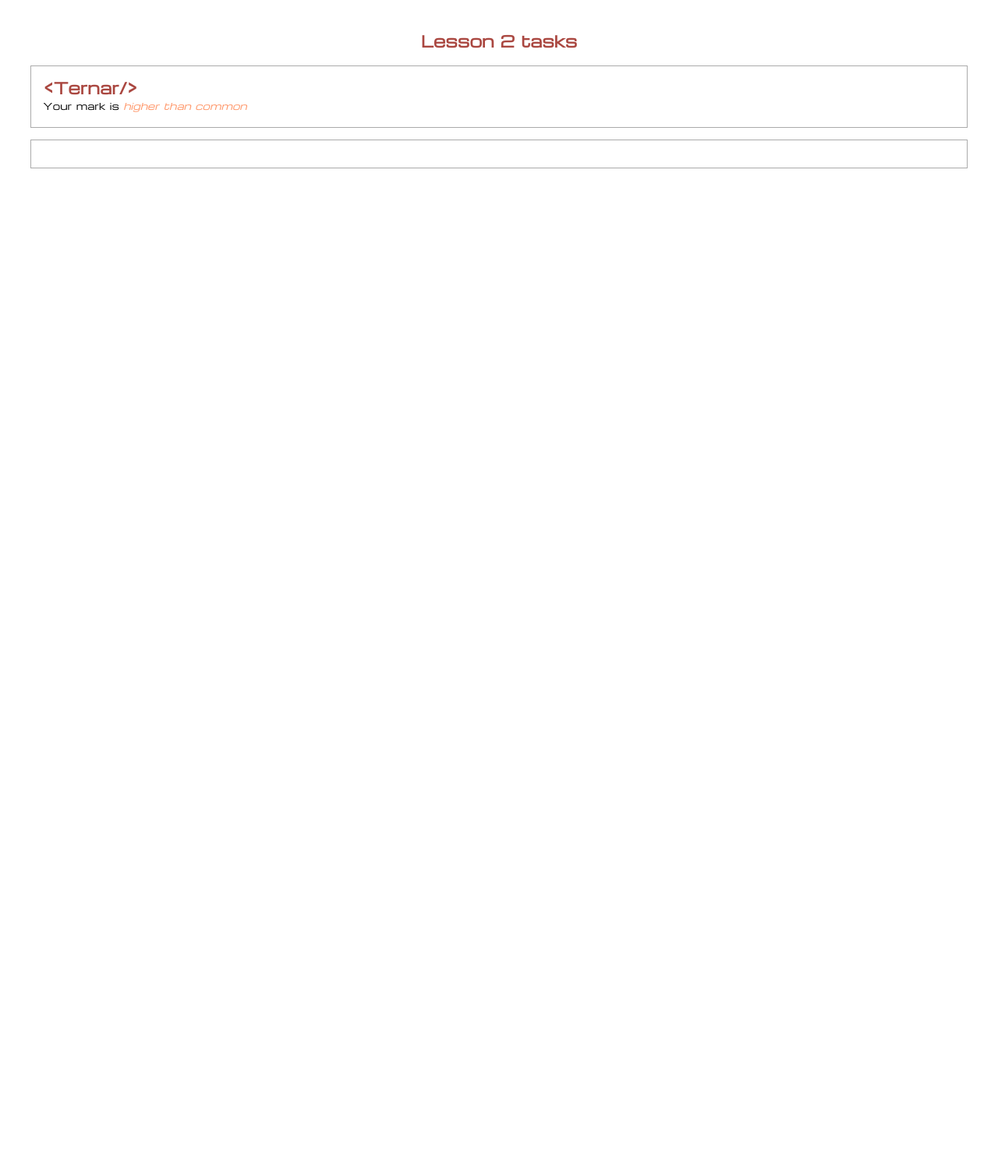
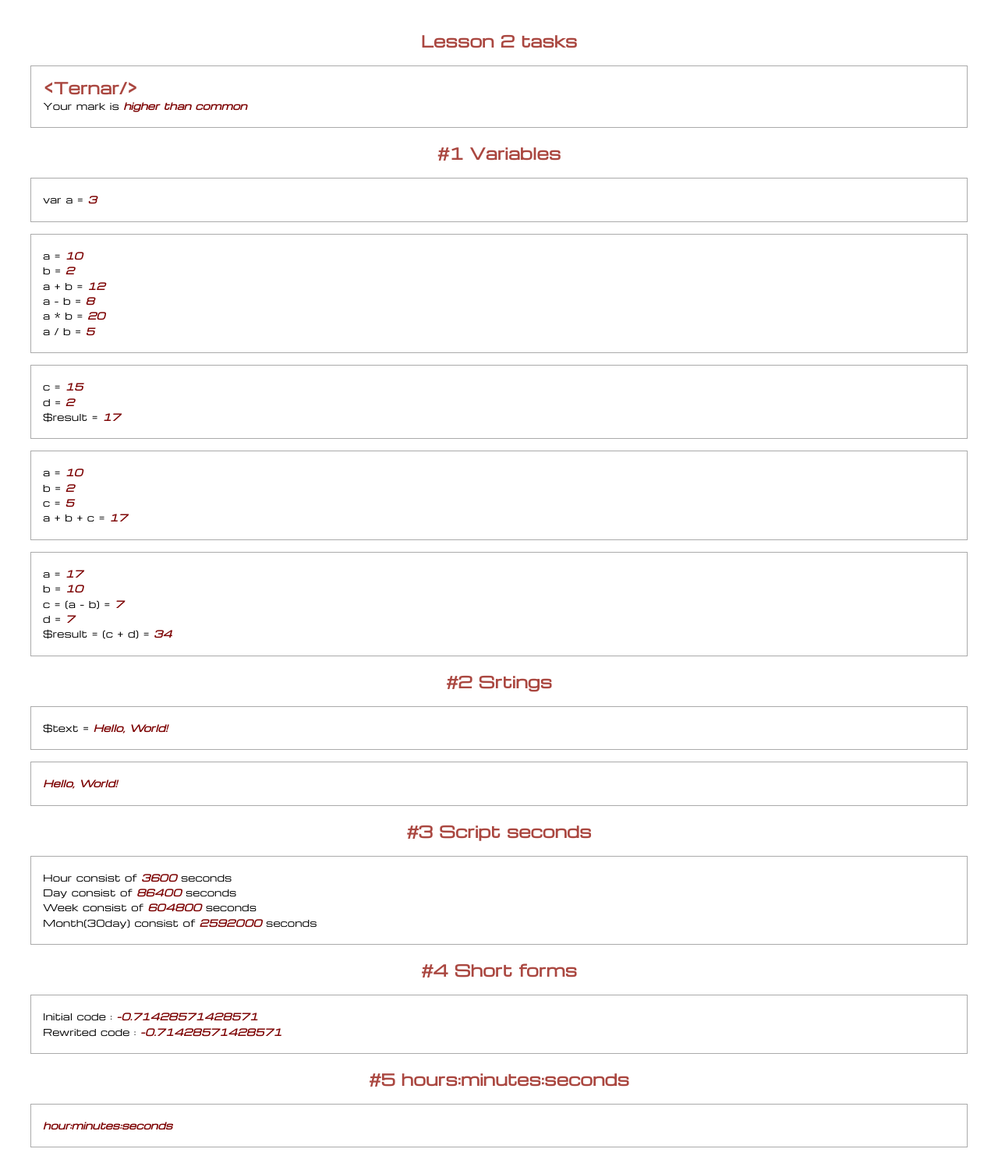
Before and after one commit to bogdan4977/php-course, a PHP site: page / in a window 1280 px wide. Shown: the whole page at 78% size. Before the commit the page ends 216 px from the top, so only its background shows below. Run offline with PHP 8.4, Linux system fonts and the light colour scheme; some libraries are stand-ins or nearby versions.

Commit message:
home task 2 vol1

```diff
--- a/local.lesson2/css/all.css
+++ b/local.lesson2/css/all.css
@@ -28,8 +28,8 @@ html, body{
 }
 .page-wrapper{
     overflow: auto;
-    height: 100%;
-    padding-top: 2em;
+    min-height: 100%;
+    padding: 2em;
 }
 .full-width{
     width: 100%;
@@ -108,7 +108,8 @@ html, body{
     align-items: center;
 }
 em, strong, i{
-    color: #ff9567;
+    color: #7c0001;
+    font-weight: bold;
 
 }
 .content-block{
--- a/local.lesson2/index.php
+++ b/local.lesson2/index.php
@@ -11,6 +11,8 @@
     <link href='https://fonts.googleapis.com/css?family=Michroma' rel='stylesheet'>
     <link rel='stylesheet' href='css/normalize.css'>
     <link rel='stylesheet' href='css/all.css'>
+    <link rel="shortcut icon" href="favicon.ico" type="image/x-icon">
+    <link rel="icon" href="favicon.ico" type="image/x-icon">
     <title>lesson_2</title>
 </head>
 <body>
@@ -47,20 +49,145 @@
             <p class='content-text'><?php echo 'PHP\'s testting'; ?></p>
         </section>
     </div>
-    */?>
+    */ ?>
     <!-- Tern -->
     <section class="content-block centered">
         <?php
-            $mark = 5;
-            $markLabel = "Your mark is ";
+        $mark = 5;
+        $markLabel = "Your mark is ";
         ?>
         <h2 class="content-block__title" title="Ternar operation test">Ternar</h2>
         <p class="content-block__text">
             <?php echo $mark > 3 ? $markLabel . "<em>higher than common</em>" : $markLabel . "<em> lower than common</em>"; ?>
         </p>
     </section>
+    <!-- #1 variables  -->
+    <h2 class="main-title" title="Variables">#1 Variables</h2>
     <section class="content-block centered">
-        <p class="content-block__text"></p>
+        <?php
+        $a = 3;
+        ?>
+        <p class="content-block__text">var a = <em><?php echo $a; ?></em></p>
+    </section>
+
+    <section class="content-block centered">
+        <!--calculations-->
+        <?php
+        $a = 10;
+        $b = 2;
+        ?>
+        <p class="content-block__text">a = <em><?php echo $a; ?></em></p>
+        <p class="content-block__text">b = <em><?php echo $b; ?></em></p>
+        <p class="content-block__text">a + b = <em><?php echo($a + $b); ?></em></p>
+        <p class="content-block__text">a - b = <em><?php echo($a - $b); ?></em></p>
+        <p class="content-block__text">a * b = <em><?php echo($a * $b); ?></em></p>
+        <p class="content-block__text">a / b = <em><?php echo($a / $b); ?></em></p>
+    </section>
+    <section class="content-block centered">
+        <?php
+        $c = 15;
+        $d = 2;
+        //sum of c + d
+        $result = ($c + $d);
+        ?>
+        <p class="content-block__text">c = <em><?php echo $c; ?></em></p>
+        <p class="content-block__text">d = <em><?php echo $d; ?></em></p>
+        <p class="content-block__text">$result = <em><?php echo $result; ?></em></p>
+    </section>
+    <section class="content-block centered">
+        <?php
+        $a = 10;
+        $b = 2;
+        $c = 5;
+        ?>
+        <p class="content-block__text">a = <em><?php echo $a; ?></em></p>
+        <p class="content-block__text">b = <em><?php echo $b; ?></em></p>
+        <p class="content-block__text">c = <em><?php echo $c; ?></em></p>
+        <p class="content-block__text">a + b + c = <em><?php echo($a + $b + $c); ?></em></p>
+    </section>
+    <section class="content-block centered">
+        <?php
+        $a = 17;
+        $b = 10;
+        $c = ($a - $b);
+
+        $d = 7;
+        $result = $c + $d;
+        ?>
+        <p class="content-block__text">a = <em><?php echo $a; ?></em></p>
+        <p class="content-block__text">b = <em><?php echo $b; ?></em></p>
+        <p class="content-block__text">c = (a - b) = <em><?php echo $c; ?></em></p>
+        <p class="content-block__text">d = <em><?php echo $d; ?></em></p>
+        <p class="content-block__text">$result = (c + d) = <em><?php echo($a + $b + $c); ?></em></p>
+    </section>
+    <h2 class="main-title" title="Srtings">#2 Srtings</h2>
+    <section class="content-block centered">
+        <?php
+        $text = "Hello, World!";
+        ?>
+        <p class="content-block__text">$text = <em><?php echo $text; ?></em></p>
+    </section>
+    <section class="content-block centered">
+        <?php
+        $text1 = "Hello";
+        $text2 = "World!";
+        ?>
+        <p class="content-block__text"><em><?php echo $text1 . ", " . $text2; ?></em></p>
+    </section>
+    <h2 class="main-title" title="Script seconds">#3 Script seconds</h2>
+    <section class="content-block centered">
+        <?php
+        define("SECOND", 1);
+        $secondInMinute = (SECOND * 60);
+        $secondInHour = ($secondInMinute * 60);
+        $secondInDay = ($secondInHour * 24);
+        $secondInWeek = ($secondInDay * 7);
+        $secondInMonth = ($secondInDay * 30);
+        ?>
+        <p class="content-block__text">Hour consist of <em><?php echo $secondInHour; ?></em> seconds</p>
+        <p class="content-block__text">Day consist of <em><?php echo $secondInDay; ?></em> seconds</p>
+        <p class="content-block__text">Week consist of <em><?php echo $secondInWeek; ?></em> seconds</p>
+        <p class="content-block__text">Month(30day) consist of <em><?php echo $secondInMonth; ?></em> seconds</p>
+    </section>
+    <h2 class="main-title" title="Short forms">#4 Short forms</h2>
+    <section class="content-block centered">
+        <p class="content-block__text">Initial code :
+            <?php
+            //initial
+            $var = 1;
+            $var = $var + 12;
+            $var = $var - 14;
+            $var = $var * 5;
+            $var = $var / 7;
+            $var = $var + 1;
+            $var = $var - 1;
+            echo "<em>" . $var . "</em>";
+            ?>
+        </p>
+        <p class="content-block__text">Rewrited code :
+            <?php
+            //rewrited
+            $var = 1;
+            $var += 12;
+            $var -=14;
+            $var *= 5;
+            $var /= 7;
+            $var += 1;
+            $var -= 1;
+            echo "<em>" . $var . "</em>";
+            ?>
+        </p>
+    </section>
+    <h2 class="main-title" title="hour:minutes:seconds">#5 hours:minutes:seconds</h2>
+    <section class="content-block centered">
+        <?php
+        $hour = "hour";
+        $minutes = "minutes";
+        $seconds = "seconds";
+        ?>
+        <p class="content-block__text">
+            <em><?php echo ($hour . ':' . $minutes . ':' . $seconds);?></em>
+        </p>
     </section>
 </div>
 <script src='https://ajax.googleapis.com/ajax/libs/jquery/3.1.0/jquery.min.js'></script>
```
Also changed, not shown: favicon.ico (added), favicon.png (added), local.lesson1/favicon.ico (added), local.lesson2/favicon.ico (added), 1 other file.
